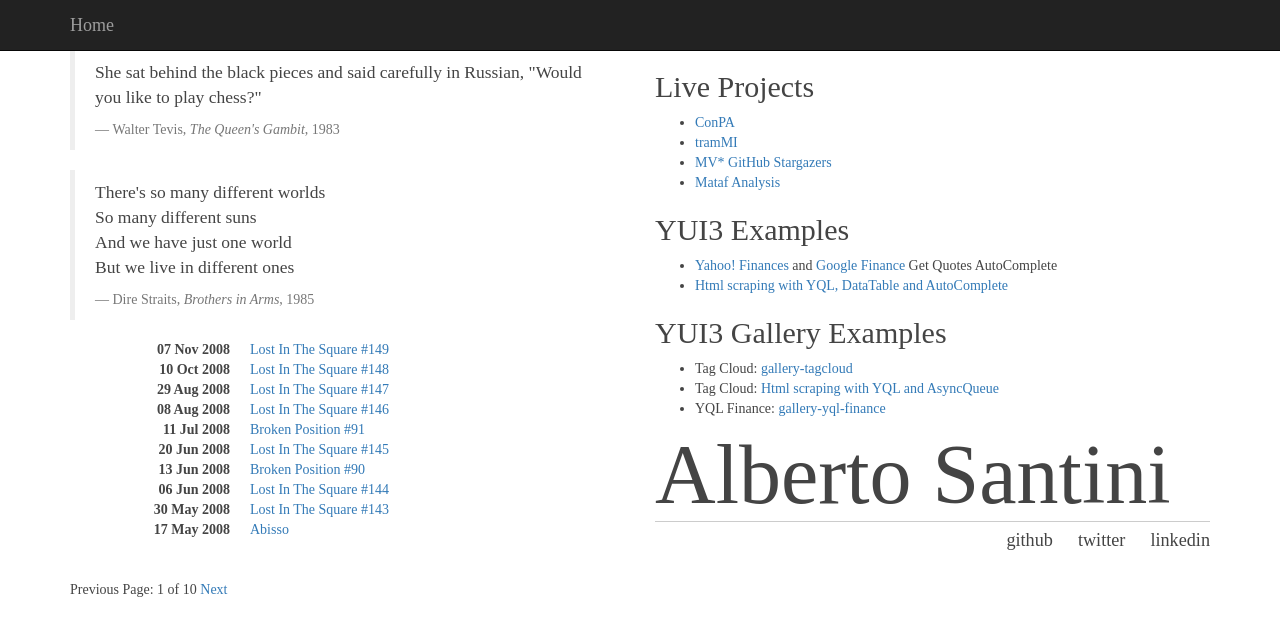
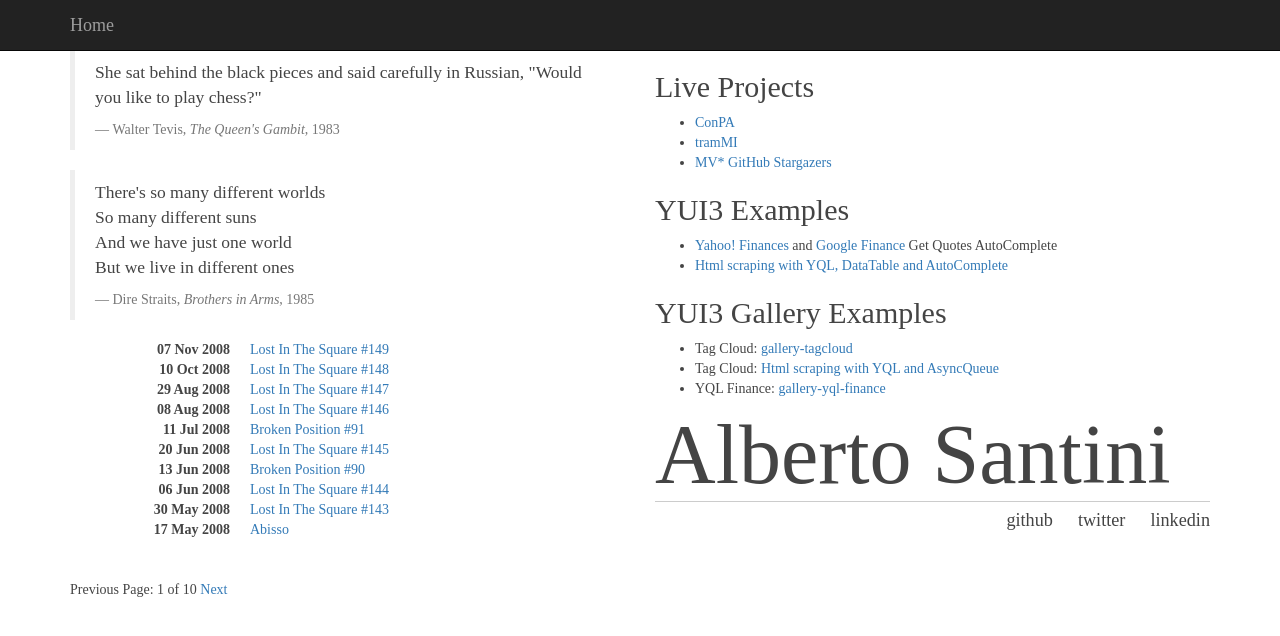
Before and after one commit to albertosantini/albertosantini.github.com, a Jekyll site: the page built from index.html, in a window 1280 px wide. Shown: the top 636 px of the page. Built offline with Jekyll 4.4.1, drawn with Linux system fonts in a browser that asks for light colours; nearby versions of some CDN libraries; the list of posts is cut into pages by our own code.

Commit message:
Remove mataf from index.html.

```diff
--- a/index.html
+++ b/index.html
@@ -92,7 +92,6 @@ title: Alberto Santini
     <li><a href="http://conpa.jit.su">ConPA</a>
     <li><a href="http://trammi.jit.su">tramMI</a></li>
     <li><a href="./mvstar/">MV* GitHub Stargazers</a></li>
-    <li><a href="./mataf/">Mataf Analysis</a></li>
 
     </ul>
 
```
